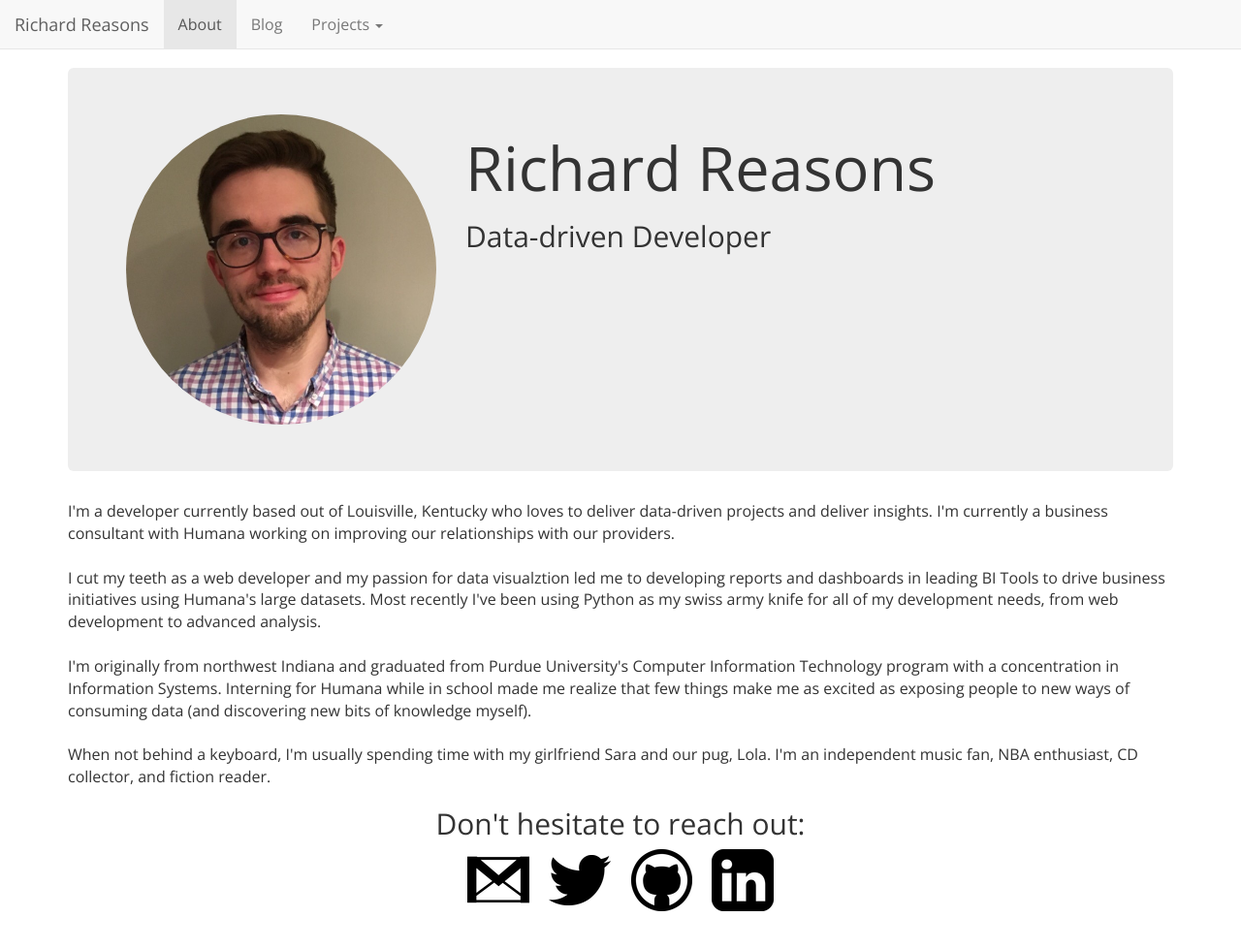
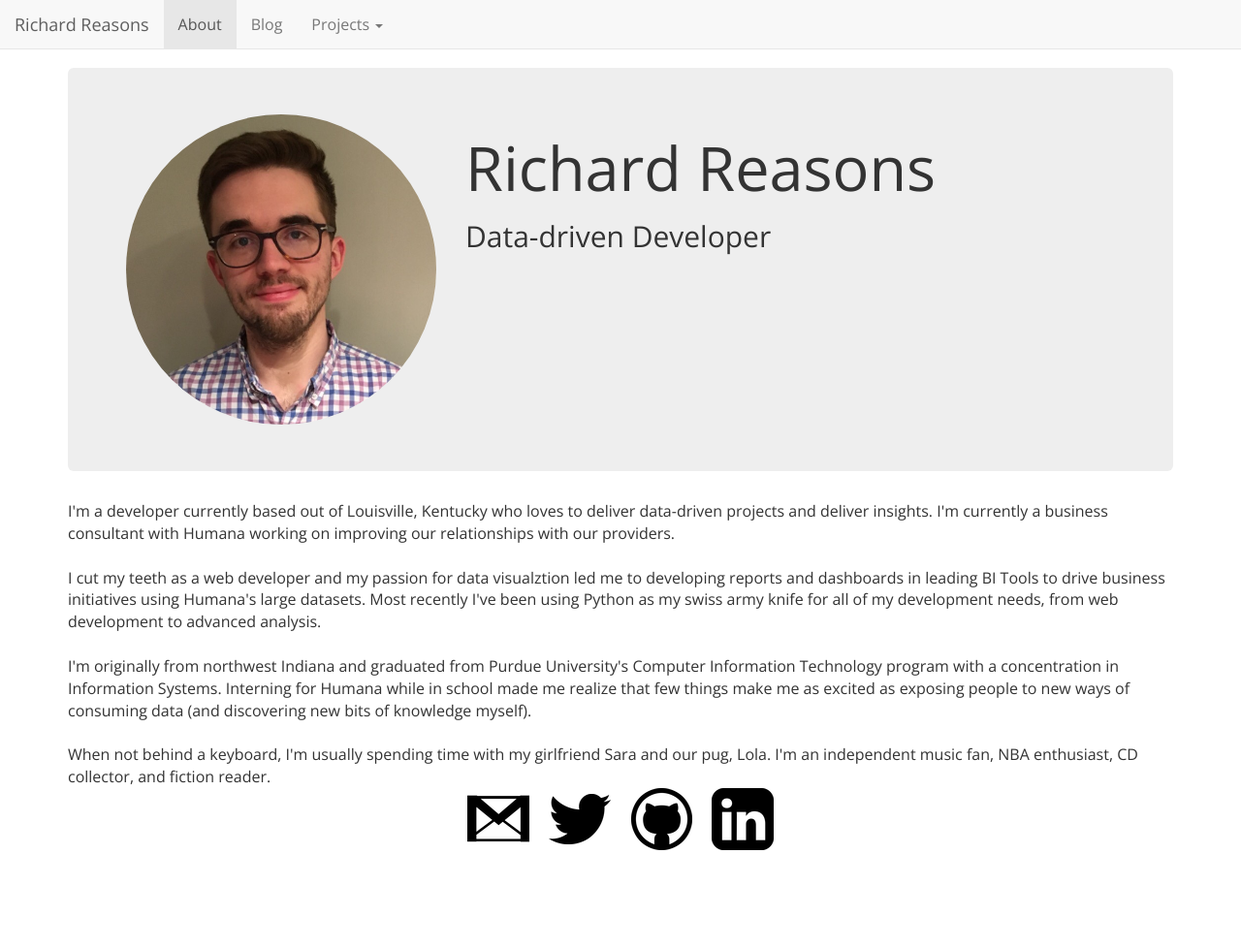
Before and after one commit to rgreasons/rgreasons.github.io, a Jekyll site: the page built from index.html, in a window 1280 px wide and 1010 px high. Shown: the top 979 px of the window at 97% size. Built offline with Jekyll 4.4.1, drawn with Linux system fonts in a browser that asks for light colours; nearby versions of some CDN libraries; the list of posts is cut into pages by our own code.

Commit message:
Update master.html
removed "don't hesitate to reach out"

```diff
--- a/_layouts/master.html
+++ b/_layouts/master.html
@@ -50,7 +50,6 @@
     </div>
   </div>
 		<div id="contact" class="col-centered text-center">
-			<h2>Don't hesitate to reach out:</h2>
 			<a href="mailto:rgreasons@gmail.com" target="_blank" class="contact-icon"><img src="/img/mail.png"></img></a>
 			<a href="http://twitter.com/rgreasons" target="_blank" class="contact-icon"><img src="/img/tw.png"></img></a>
 			<a href="http://github.com/rgreasons" target="_blank" class="contact-icon"><img src="/img/gh.png"></img></a>
```
